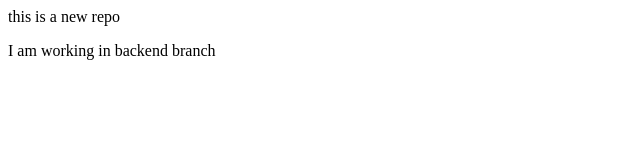
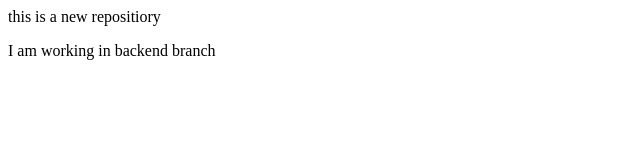
Before and after one commit to yash-choudhary10/my-second-repo, a plain HTML site: page index.html in a window 1280 px wide. Shown: the full height of the page, 0-640 px from the left. Drawn offline with Linux system fonts and the light colour scheme.

Commit message:
some change is done

```diff
--- a/index.html
+++ b/index.html
@@ -1,2 +1,2 @@
-<p>this is a new repo</p>
+<p>this is a new repositiory</p>
 <p>I am working in backend branch</p>
```
